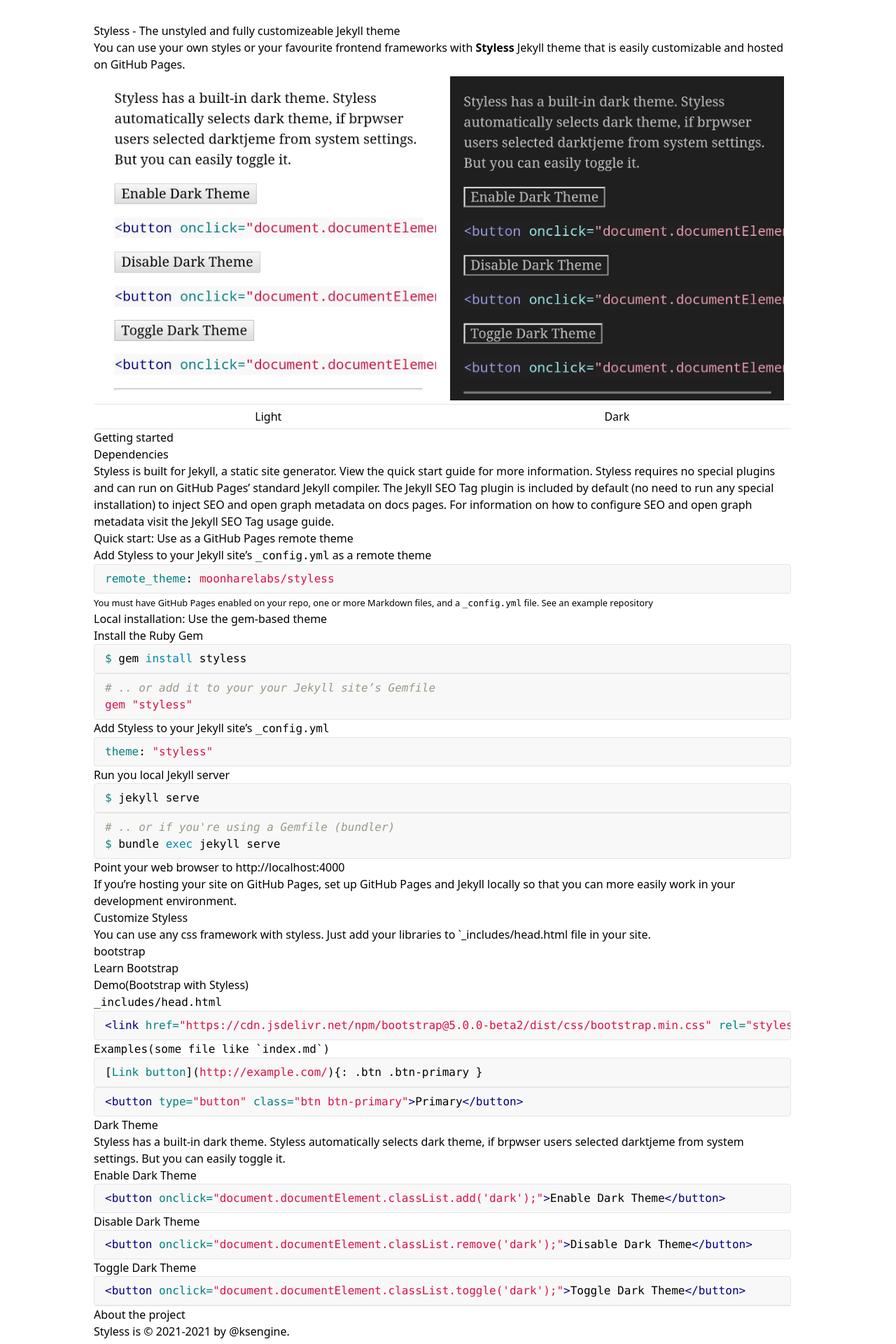
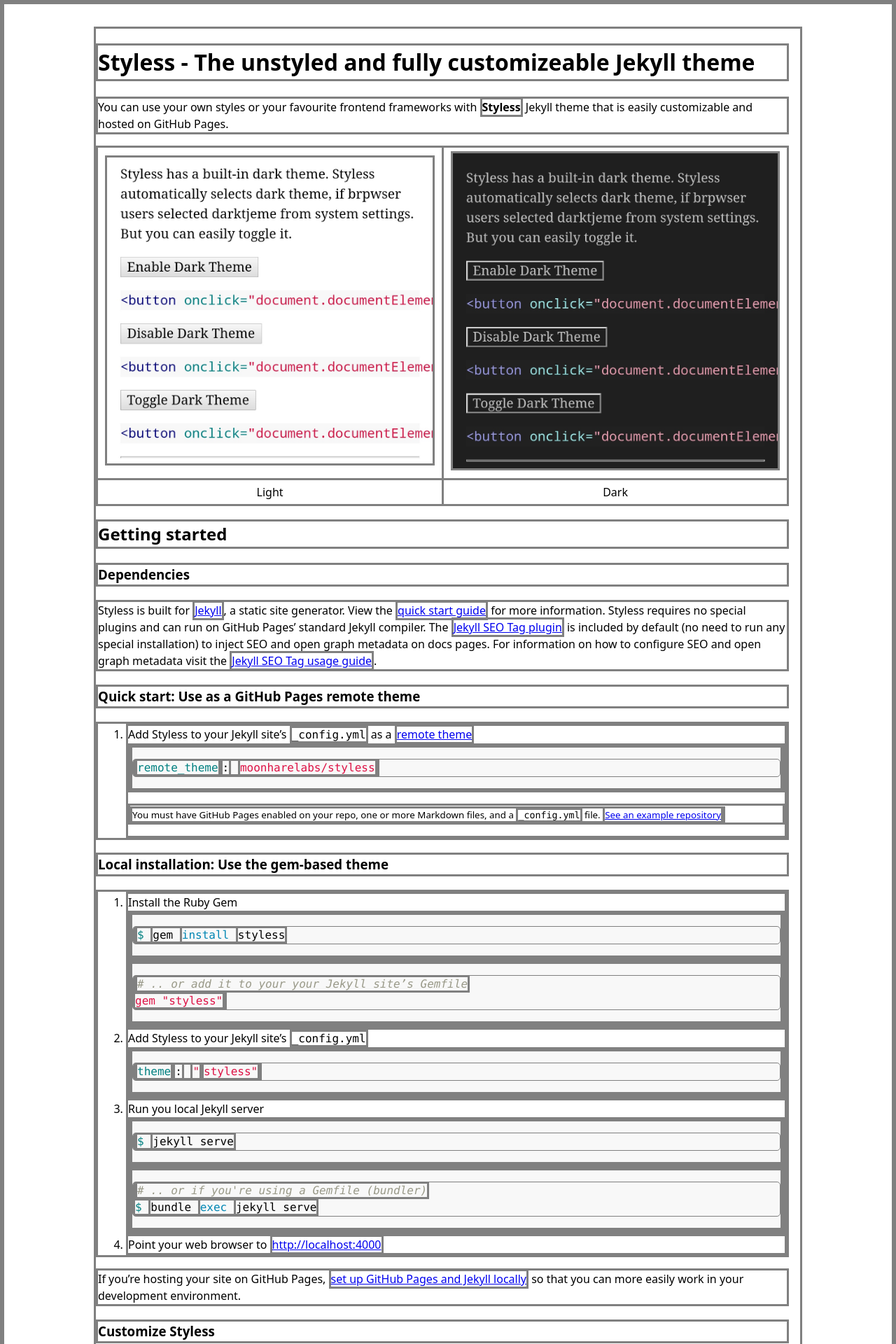
Before and after one commit to moonharelabs/styless, a Jekyll site: the page built from docs/index.md, in a window 1280 px wide. Shown: the top 1920 px of the page at 70% size. Built offline with Jekyll 4.4.1, drawn with Linux system fonts in a browser that asks for light colours; our own code applies the rules of GitHub Pages for plain Markdown files.

Commit message:
Update styless.scss

```diff
--- a/_sass/styless.scss
+++ b/_sass/styless.scss
@@ -1,158 +1,19 @@
-/*! tailwindcss v2.1.1 | MIT License | https://tailwindcss.com */
-
 *,
 ::after,
 ::before {
-    box-sizing: border-box
-}
-
-:root {
-    -moz-tab-size: 4;
-    tab-size: 4
-}
-
-html {
-    line-height: 1.15;
-    -webkit-text-size-adjust: 100%
+    box-sizing: border-box;
+    border-style: solid;
+    border-color: gray
 }
 
 body {
-    margin: 0
+    margin: 0;
+    font-family: ui-sans-serif, system-ui, -apple-system, BlinkMacSystemFont, "Segoe UI", Roboto, "Helvetica Neue", Arial, "Noto Sans", sans-serif, "Apple Color Emoji", "Segoe UI Emoji", "Segoe UI Symbol", "Noto Color Emoji";
+    line-height: 1.5
 }
 
 body {
     font-family: system-ui, -apple-system, 'Segoe UI', Roboto, Helvetica, Arial, sans-serif, 'Apple Color Emoji', 'Segoe UI Emoji'
-}
-
-hr {
-    height: 0;
-    color: inherit
-}
-
-abbr[title] {
-    -webkit-text-decoration: underline dotted;
-    text-decoration: underline dotted
-}
-
-b,
-strong {
-    font-weight: bolder
-}
-
-code,
-kbd,
-pre,
-samp {
-    font-family: ui-monospace, SFMono-Regular, Consolas, 'Liberation Mono', Menlo, monospace;
-    font-size: 1em
-}
-
-small {
-    font-size: 80%
-}
-
-sub,
-sup {
-    font-size: 75%;
-    line-height: 0;
-    position: relative;
-    vertical-align: baseline
-}
-
-sub {
-    bottom: -.25em
-}
-
-sup {
-    top: -.5em
-}
-
-table {
-    text-indent: 0;
-    border-color: inherit
-}
-
-button,
-input,
-optgroup,
-select,
-textarea {
-    font-family: inherit;
-    font-size: 100%;
-    line-height: 1.15;
-    margin: 0
-}
-
-button,
-select {
-    text-transform: none
-}
-
-[type=button],
-[type=reset],
-[type=submit],
-button {
-    -webkit-appearance: button
-}
-
-::-moz-focus-inner {
-    border-style: none;
-    padding: 0
-}
-
-:-moz-focusring {
-    outline: 1px dotted ButtonText
-}
-
-:-moz-ui-invalid {
-    box-shadow: none
-}
-
-legend {
-    padding: 0
-}
-
-progress {
-    vertical-align: baseline
-}
-
-::-webkit-inner-spin-button,
-::-webkit-outer-spin-button {
-    height: auto
-}
-
-[type=search] {
-    -webkit-appearance: textfield;
-    outline-offset: -2px
-}
-
-::-webkit-search-decoration {
-    -webkit-appearance: none
-}
-
-::-webkit-file-upload-button {
-    -webkit-appearance: button;
-    font: inherit
-}
-
-summary {
-    display: list-item
-}
-
-blockquote,
-dd,
-dl,
-figure,
-h1,
-h2,
-h3,
-h4,
-h5,
-h6,
-hr,
-p,
-pre {
-    margin: 0
 }
 
 button {
@@ -165,127 +26,8 @@ button:focus {
     outline: 5px auto -webkit-focus-ring-color
 }
 
-fieldset {
-    margin: 0;
-    padding: 0
-}
-
-ol,
-ul {
-    list-style: none;
-    margin: 0;
-    padding: 0
-}
-
-html {
-    font-family: ui-sans-serif, system-ui, -apple-system, BlinkMacSystemFont, "Segoe UI", Roboto, "Helvetica Neue", Arial, "Noto Sans", sans-serif, "Apple Color Emoji", "Segoe UI Emoji", "Segoe UI Symbol", "Noto Color Emoji";
-    line-height: 1.5
-}
-
-body {
-    font-family: inherit;
-    line-height: inherit
-}
-
-*,
-::after,
-::before {
-    box-sizing: border-box;
-    border-width: 0;
-    border-style: solid;
-    border-color: #e5e7eb
-}
-
-hr {
-    border-top-width: 1px
-}
-
-img {
-    border-style: solid
-}
-
 textarea {
     resize: vertical
-}
-
-input::placeholder,
-textarea::placeholder {
-    opacity: 1;
-    color: #9ca3af
-}
-
-[role=button],
-button {
-    cursor: pointer
-}
-
-table {
-    border-collapse: collapse
-}
-
-h1,
-h2,
-h3,
-h4,
-h5,
-h6 {
-    font-size: inherit;
-    font-weight: inherit
-}
-
-a {
-    color: inherit;
-    text-decoration: inherit
-}
-
-button,
-input,
-optgroup,
-select,
-textarea {
-    padding: 0;
-    line-height: inherit;
-    color: inherit
-}
-
-code,
-kbd,
-pre,
-samp {
-    font-family: ui-monospace, SFMono-Regular, Menlo, Monaco, Consolas, "Liberation Mono", "Courier New", monospace
-}
-
-audio,
-canvas,
-embed,
-iframe,
-img,
-object,
-svg,
-video {
-    display: block;
-    vertical-align: middle
-}
-
-img,
-video {
-    max-width: 100%;
-    height: auto
-}
-
-blockquote {
-  border-left:1px solid #e5e5e5;
-  margin:0;
-  padding:0 0 0 20px;
-  font-style:italic;
-}
-
-pre {
-  padding:8px 15px;
-  background: #f8f8f8;
-  border-radius:5px;
-  border:1px solid #e5e5e5;
-  overflow-x: auto;
 }
 
 table {
@@ -299,38 +41,29 @@ th, td {
   border-bottom:1px solid #e5e5e5;
 }
 
-dt {
-  color:#444;
-  font-weight:700;
+code,
+kbd,
+pre,
+samp {
+    font-family: ui-monospace, SFMono-Regular, Menlo, Monaco, Consolas, "Liberation Mono", "Courier New", monospace
 }
 
-th {
-  color:#444;
+img,
+video {
+    max-width: 100%;
+    height: auto;
+    border-style: solid
 }
 
-img {
-  max-width:100%;
+blockquote {
+  border-left:1px solid gray;
+  margin:0;
 }
 
-kbd {
-  background-color: #fafbfc;
-  border: 1px solid #c6cbd1;
-  border-bottom-color: #959da5;
-  border-radius: 3px;
-  box-shadow: inset 0 -1px 0 #959da5;
-  color: #444d56;
-  display: inline-block;
-  font-size: 11px;
-  line-height: 10px;
-  padding: 3px 5px;
-  vertical-align: middle;
-}
-
-header {
-  width:270px;
-  float:left;
-  position:fixed;
-  -webkit-font-smoothing:subpixel-antialiased;
+pre {
+  border-radius:5px;
+  border:1px solid gray;
+  overflow-x: auto;
 }
 
 .highlight table td { padding: 5px; }
@@ -598,7 +331,7 @@ header {
     filter: contrast(100%) brightness(100%) saturate(100%);
   }
 
-  .NIGHTEYE_Filter {
+  .filter {
     width: 100%;
     height: 100%;
     position: fixed;
@@ -608,113 +341,23 @@ header {
     z-index: 2147483647;
   }
 
-  .NIGHTEYE_YellowFilter {
+  .yellow-filter {
     background: rgba(255, 255, 0, 0.15);
     opacity: 0;
   }
 
-  .NIGHTEYE_BlueFilter {
+  .blue-filter {
     background: rgba(0, 0, 255, 0.15);
     opacity: 0;
   }
 
-  .NIGHTEYE_DimFilter {
+  .dim-filter {
     background: rgba(0, 0, 0, 0.5);
     opacity: 0;
   }
 
-  .NIGHTEYE_TransformZ {
+  .transform-z {
     transform: translateZ(0px);
-  }
-
-  body {
-    background-color: rgb(28, 28, 33);
-    color: rgb(191, 191, 191);
-  }
-
-  h1,
-  h2,
-  h3,
-  h4,
-  h5,
-  h6 {
-    color: rgb(191, 191, 191);
-  }
-
-  h2 {
-    color: rgb(191, 191, 191);
-  }
-
-  h3,
-  h4,
-  h5,
-  h6 {
-    color: rgb(191, 191, 191);
-  }
-
-  a {
-    color: rgb(153, 198, 230);
-  }
-
-  a:hover,
-  a:focus {
-    color: rgb(153, 204, 230);
-  }
-
-  a small {
-    color: rgb(191, 191, 191);
-  }
-
-  a:hover small {
-    color: rgb(191, 191, 191);
-  }
-
-  blockquote {
-    border-left: 1px solid rgb(51, 51, 51);
-  }
-
-  code,
-  pre {
-    color: rgb(191, 191, 191);
-  }
-
-  pre {
-    background: rgb(33, 33, 33);
-    border: 1px solid rgb(51, 51, 51);
-  }
-
-  th,
-  td {
-    border-bottom: 1px solid rgb(51, 51, 51);
-  }
-
-  dt {
-    color: rgb(191, 191, 191);
-  }
-
-  th {
-    color: rgb(191, 191, 191);
-  }
-
-  kbd {
-    background-color: rgb(31, 31, 31);
-    border-color: rgb(68, 76, 85) rgb(68, 76, 85) rgb(113, 122, 132);
-    box-shadow: rgb(113, 122, 132) 0px -1px 0px inset;
-    color: rgb(184, 191, 199);
-  }
-
-  strong {
-    color: rgb(191, 191, 191);
-  }
-
-  hr {
-    background: rgb(51, 51, 51);
-  }
-
-  @media print, screen and (max-width: 960px) {
-    section {
-      border-color: rgb(51, 51, 51);
-    }
   }
 
   .highlight .cm {
```
